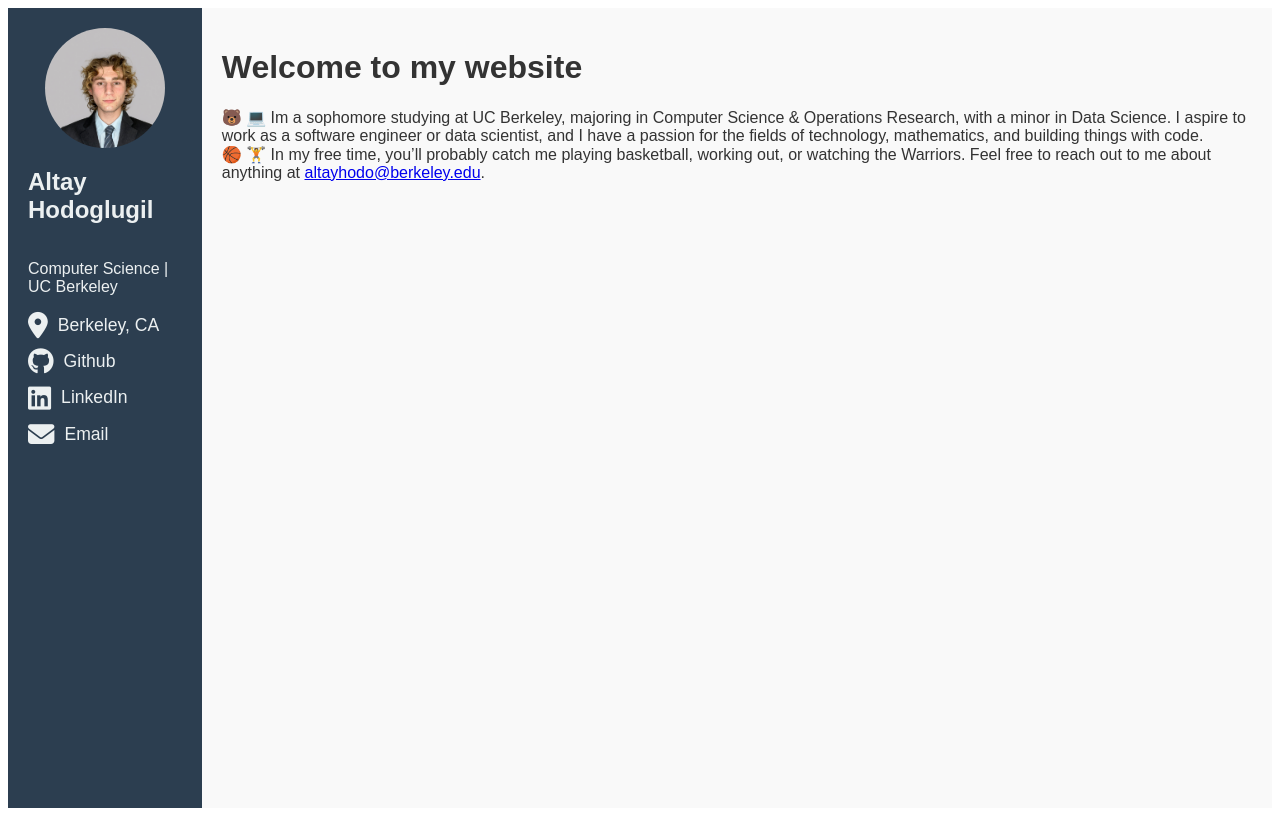
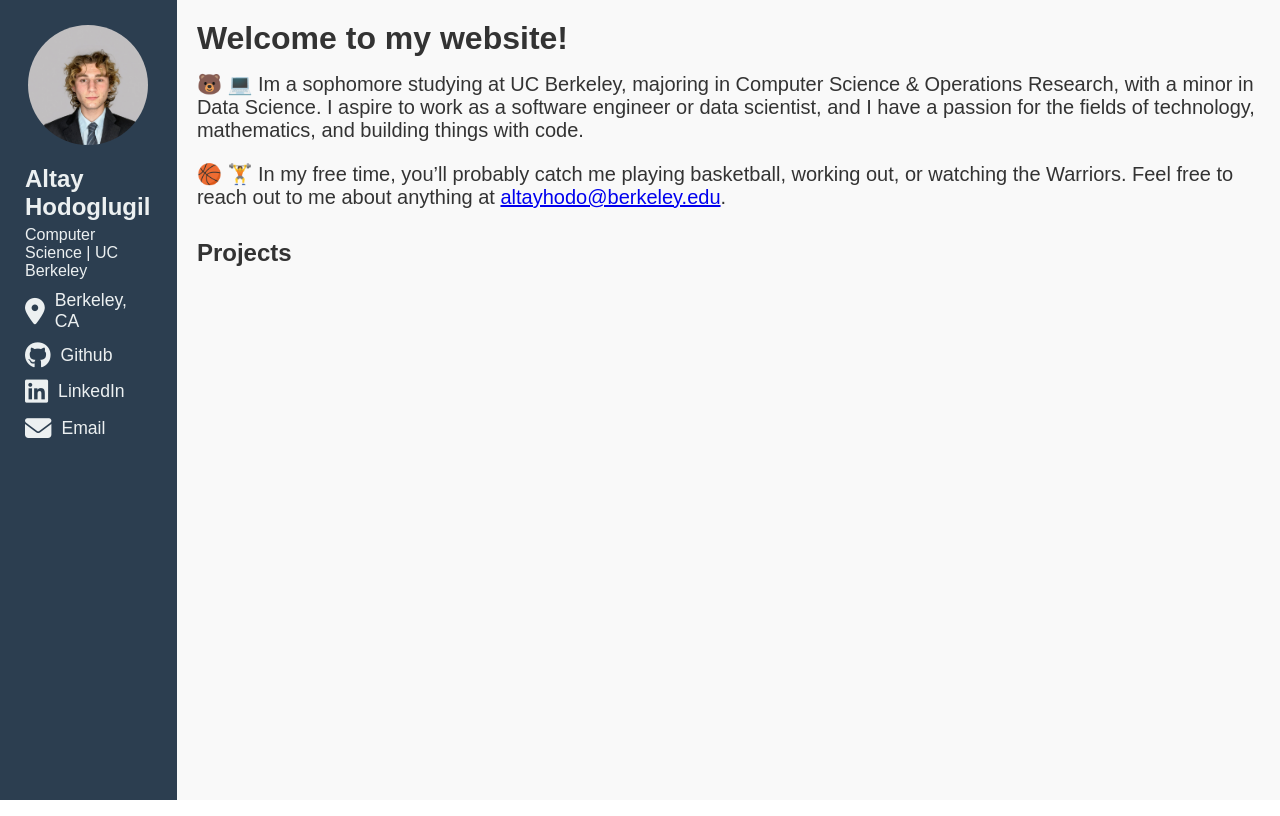
Before and after one commit to AltayHodo/personal-website, a React (Vite) app: page / in a window 1280 px wide. Built offline with nearby package versions, Linux system fonts and the light colour scheme.

Commit message:
homepage updates

```diff
--- a/src/App.jsx
+++ b/src/App.jsx
@@ -9,7 +9,7 @@ function App() {
     <div className="app">
       <Sidebar />
       <div className="content">
-        <h1>Welcome to my website</h1>
+        <h1>Welcome to my website!</h1>
         <Outlet />
       </div>
     </div>
--- a/src/Homepage.jsx
+++ b/src/Homepage.jsx
@@ -1,17 +1,23 @@
+import './styles/Homepage.css';
+
+
 function HomePage() {
   return (
-    <>
-      <div>
+    <div className="home-page">
+      <div className="info">
         🐻 💻 Im a sophomore studying at UC Berkeley, majoring in Computer
         Science & Operations Research, with a minor in Data Science. I aspire to
         work as a software engineer or data scientist, and I have a passion for
         the fields of technology, mathematics, and building things with code.
-        <br />
+      </div>
+      <div className="info">
         🏀 🏋️ In
         my free time, you’ll probably catch me playing basketball, working out,
         or watching the Warriors. Feel free to reach out to me about anything at <a href="mailto:altayhodo@berkeley.edu">altayhodo@berkeley.edu</a>.
       </div>
-    </>
+
+      <h2 className="subtitle">Projects</h2>
+      </div>
   );
 }
 
--- a/src/Sidebar.jsx
+++ b/src/Sidebar.jsx
@@ -5,8 +5,8 @@ export default function Sidebar() {
   return (
     <div className="sidebar">
       <img src={profilePhoto} alt="Profile" className="profile-pic" />
-      <h2>Altay Hodoglugil</h2>
-      <p>Computer Science | UC Berkeley</p>
+      <h2 className="name">Altay Hodoglugil</h2>
+      <p className="sub-name">Computer Science | UC Berkeley</p>
       <div className="icons">
         <a href="" className="location-icon">
           <i className="fa-solid fa-location-dot icon-pad-right"></i><span>Berkeley, CA</span>
--- a/src/styles/App.css
+++ b/src/styles/App.css
@@ -1,11 +1,21 @@
+* {
+  margin: 0;
+  padding: 0;
+  box-sizing: border-box;
+}
+
 .app {
   display: flex;
   height: 100vh;
   font-family: Arial, sans-serif;
 }
+
 .content {
-  flex-grow: 1;
   padding: 20px;
   background-color: #f9f9f9;
   color: #333;
 }
+
+h1{
+  margin-bottom: 15px;
+}
--- /dev/null
+++ b/src/styles/Homepage.css
@@ -0,0 +1,8 @@
+.home-page .info{
+  font-size: 20px;
+  margin-bottom: 20px;
+}
+
+.home-page .subtitle{
+  margin-top: 30px;
+}
--- a/src/styles/Sidebar.css
+++ b/src/styles/Sidebar.css
@@ -1,10 +1,18 @@
 .sidebar {
-  width: 300px;
+  width: 350px;
   background-color: #2c3e50;
   color: #ecf0f1;
-  padding: 20px;
+  padding: 25px;
   display: flex;
   flex-direction: column;
+}
+
+.sidebar .name{
+  margin-bottom: 5px;
+}
+
+.sidebar .sub-name{
+  margin-bottom: 10px;
 }
 
 .profile-pic {
@@ -14,6 +22,7 @@
   margin-bottom: 20px;
   object-fit: cover;
   margin: 0 auto;
+  margin-bottom: 20px;
 }
 
 .icons{
```
